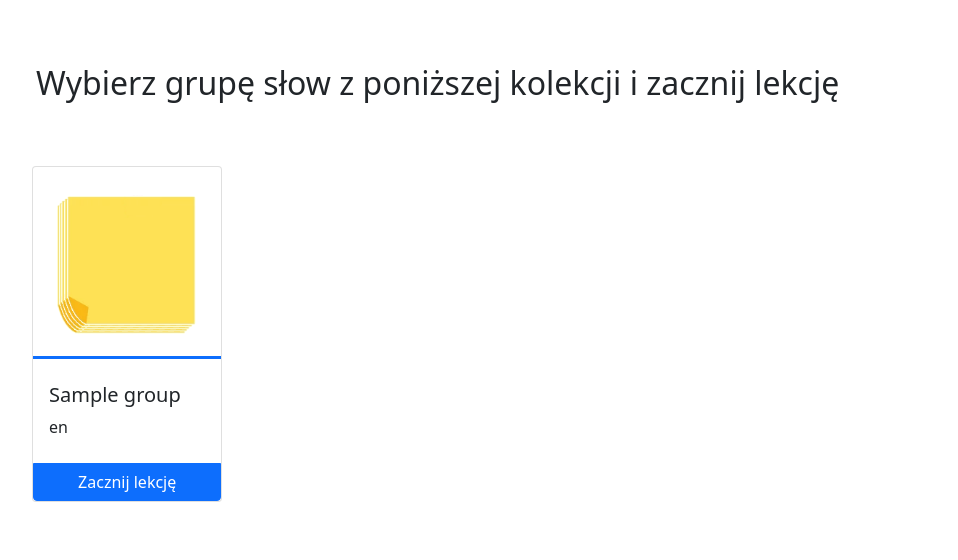
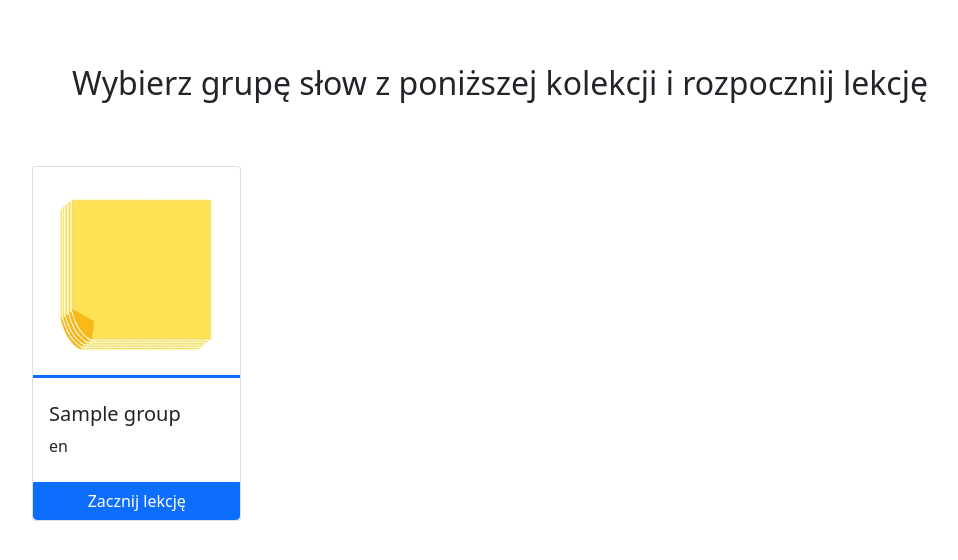
Before and after one commit to SzymSledz/SWBO_Sledz, a Flask app: page /practice in a window 1280 px wide. Shown: the part 61-621 px from the top of the page, without its empty margins (140-1098 px from the left). Run offline with Flask 3, Linux system fonts and the light colour scheme; the visitor is signed in with stand-in values (Sample User, id 1); tables that the repository leaves empty hold one stand-in row (values such as "Sample post").

Commit message:
Improved styling in few templates

```diff
--- a/pjf/templates/practice.html
+++ b/pjf/templates/practice.html
@@ -2,10 +2,10 @@
 {% block title %}Fiszki{% endblock %}
 {% block content %}
         {% if groups %}
-            <h2 class="py-5">Wybierz grupę słow z poniższej kolekcji i zacznij lekcję</h2>
-            <div class="row justify-content-start flex-wrap">
+            <h2 class="py-5 text-center">Wybierz grupę słow z poniższej kolekcji i rozpocznij lekcję</h2>
+            <div class="row justify-content-start flex-wrap gap-4">
                 {% for card in groups %}
-                <div class="card p-0 m-2 position-relative" style="width: 20%">
+                <div class="card p-0 m-2 position-relative" style="width: 22%">
                     <img src="{{url_for('static', filename='images/sticky_notes5.png')}}" class="border-bottom border-3 border-primary"/>
                   <div class="card-body p-0">
                     <div class="px-3 py-4">
```
Also changed, not shown: pjf/templates/cards_collection.html (+7 -8 lines), pjf/templates/group.html (+15 -7 lines).
